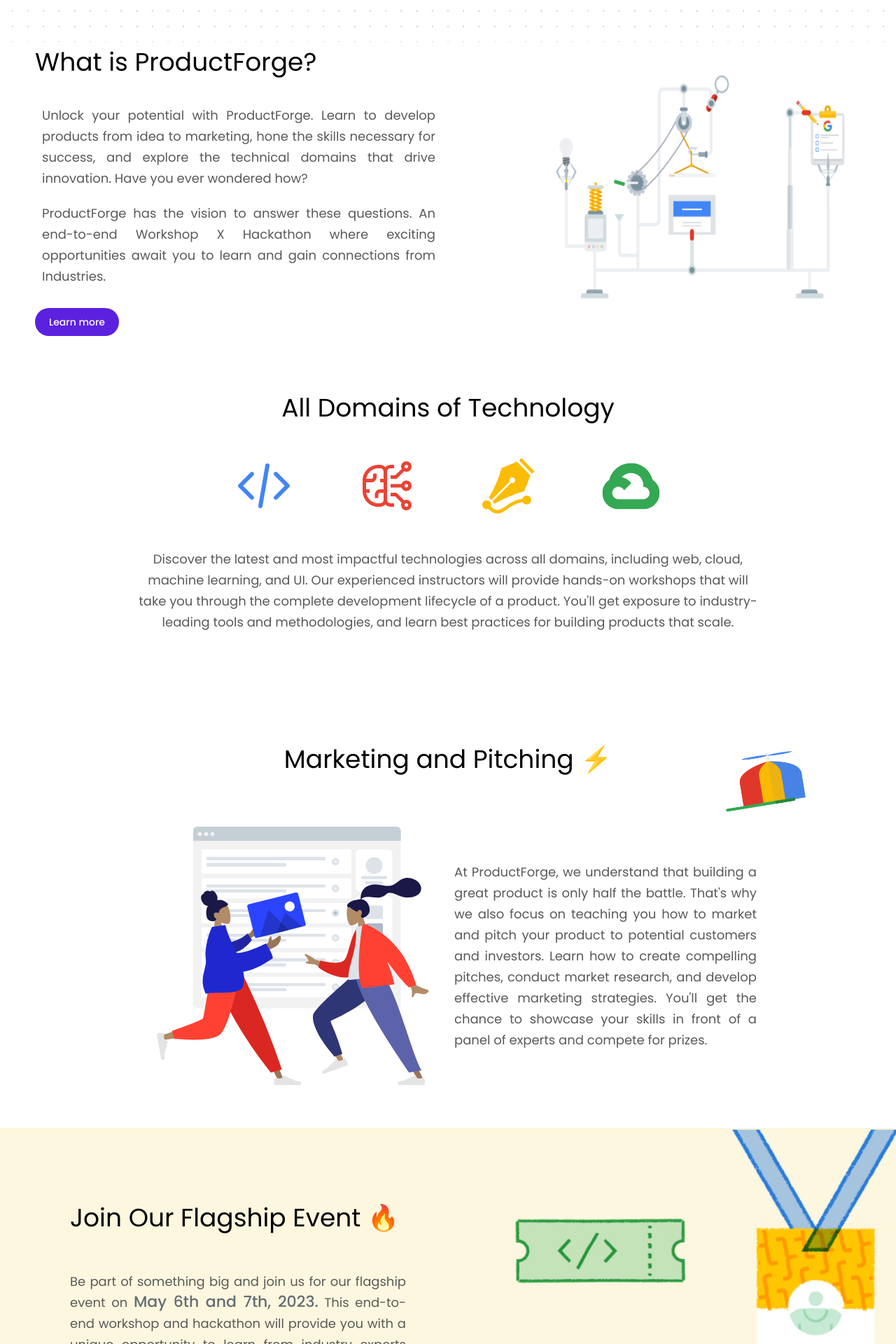
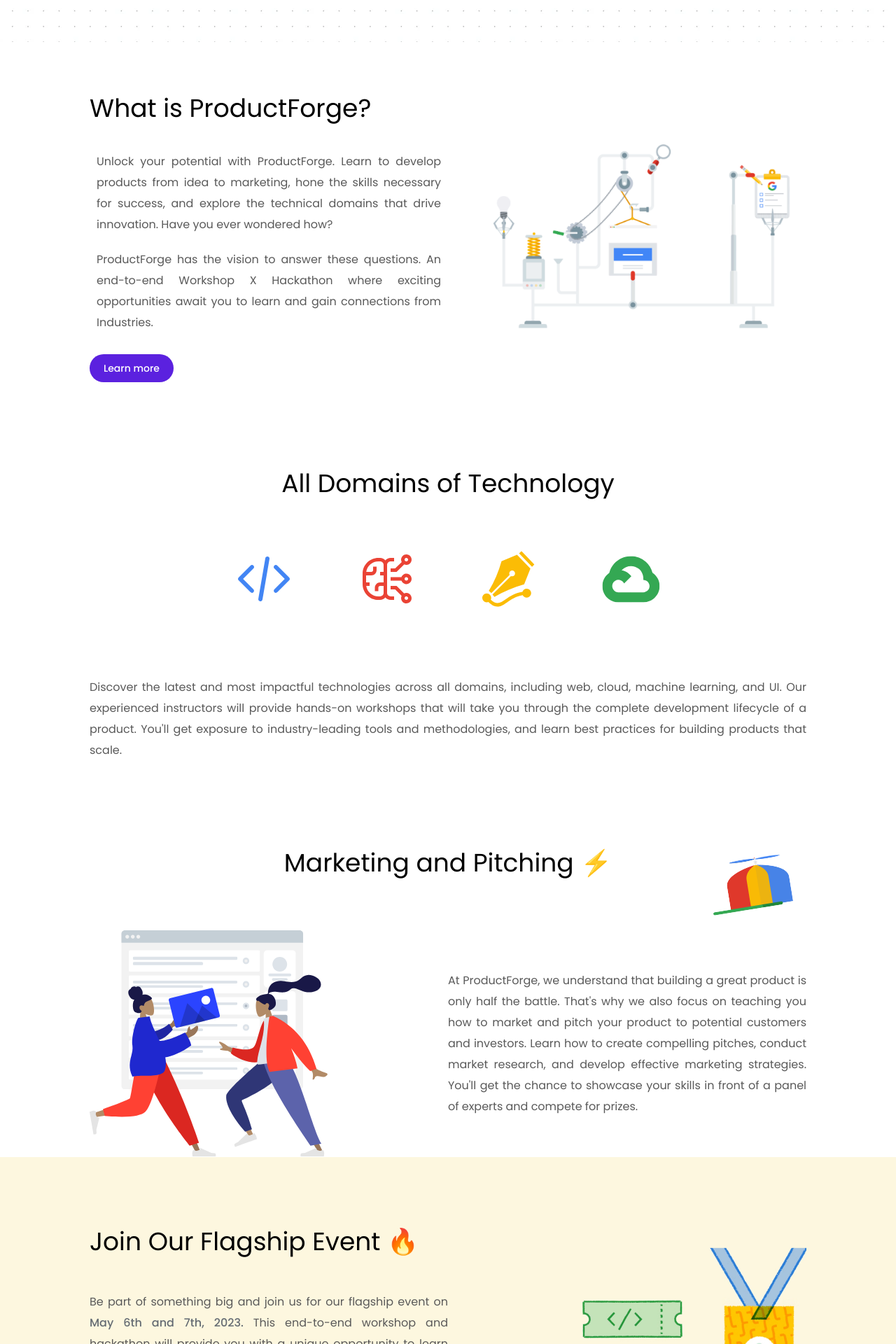
Before and after one commit to niyasrad/GDSC2022, a React (Create React App) app in the folder gdsc/: page / in a window 1280 px wide. Shown: the part 860-2780 px from the top of the page at 70% size. Built offline with nearby package versions, Linux system fonts and the light colour scheme.

Commit message:
[Niyas][Issue] Fixed Issue #14 (#16)
Co-authored-by: Niyas Hameed <niyas@cirqt.com>

```diff
--- a/gdsc/src/Pages/DomainSplit/DomainSplitPage.js
+++ b/gdsc/src/Pages/DomainSplit/DomainSplitPage.js
@@ -6,7 +6,8 @@
 function DomainSplitPage() {
   return (
     <div className="domain-body" id='domains'>
-      <div className="domain-heading">All Domains of Technology</div>
+      <div className="domain-body__content">
+        <h1 className="domain-heading">All Domains of Technology</h1>
         <div className="domain-icons">
           <img className="domain-web" src={WEBmg} alt="Web" />
           <img className="domain-ml" src={MLimg} alt="ML" />
@@ -22,6 +23,7 @@
           building products that scale.
         </div>
       </div>
+    </div>
   );
 }
 
--- a/gdsc/src/Pages/DomainSplit/domainSplit.css
+++ b/gdsc/src/Pages/DomainSplit/domainSplit.css
@@ -7,7 +7,12 @@
   align-items: center;
 
   color: #000000;
-  margin: 25px;
+}
+.domain-body__content {
+  display: flex;
+  flex-direction: column;
+  align-items: center;
+  max-width: 60vw;
 }
 .domain-body {
   display: flex;
@@ -38,21 +43,35 @@
 }
 .domain-text {
   font-family: "Poppins";
-  margin: 25px;
-  width: 70%;
   height: 120px;
+  text-align: justify;
   font-style: normal;
   font-weight: 400;
-  font-size: 18px;
+  font-size: 16px;
   line-height: 30px;
+  padding-top: 25px;
   padding-bottom: 220px;
   /* or 167% */
   color: #595959;
-
-  text-align: center;
 }
 
 /* media queries */
+
+@media only screen and (max-width: 1300px) {
+  .domain-body__content {
+      max-width: 80vw;
+      gap: 50px;
+  }
+}
+
+@media screen and (max-width:990px) {
+  .domain-text {
+    line-height: 24px;
+  }
+  .domain-heading {
+    font-size: 24px;
+  }
+}
 @media screen and (max-width: 768px) {
   .domain-heading {
     /* font-size: 24px; */
--- a/gdsc/src/Pages/EventInfo/EventInfoPage.js
+++ b/gdsc/src/Pages/EventInfo/EventInfoPage.js
@@ -5,6 +5,7 @@
   return (
     <>
       <div className="event-info" id='info'>
+        <div className="event-info__content">
           <div className="event-info-left">
             <h1>What is ProductForge?</h1>
             <div className="event-content">
@@ -26,6 +27,8 @@
             <img src={EventImg} className alt="event-img" />
           </div>
         </div>
+
+      </div>
     </>
   );
 }
--- a/gdsc/src/Pages/EventInfo/EventPage.css
+++ b/gdsc/src/Pages/EventInfo/EventPage.css
@@ -2,8 +2,14 @@
     display:flex;
     align-items: center;
     justify-content: space-around;
-    padding-left: 50px;
     margin-bottom: 50px;
+    min-height: 70vh;
+}
+.event-info__content {
+    max-width: 60vw;
+    display: flex;
+    align-items: center;
+    gap: 100px;
 }
 .event-info-left h1{
     font-size: 36px;
@@ -13,8 +19,7 @@
 }
 
 .event-info-left {
-    width:610px;
-    padding-right: 20px;
+    max-width: 50%;
 }
 
 .event-content{
@@ -25,7 +30,7 @@
 .event-content p{
     text-align: justify;
     padding:0 10px;
-    font-size: 18px;
+    font-size: 16px;
     line-height: 30px;
     color:#595959;
 }
@@ -35,25 +40,36 @@
 }
 
 .event-info-right{
-    margin-right: 50px;
-    margin-left: 128px;
+    display: flex;
+    justify-content: center;
+    align-items: center;
 }
 
 .event-info-right img{
-    width:450px;
-    height: 420px;
+    width: 100%;
+    object-fit: contain;
 }
 
-@media screen and (max-width:768px){
+@media only screen and (max-width: 1300px) {
+    .event-info__content {
+        max-width: 80vw;
+        gap: 50px;
+    }
+}
+
+@media screen and (max-width:990px){
     .event-info{
         flex-direction: column-reverse;
         justify-content: center;
         align-items: center;
         padding:10px 10px;
     }
-    .event-info-left{
-        width:350px;
-        padding-right: 0px;
+    .event-info__content {
+        flex-direction: column-reverse;
+        justify-content: center;
+    }
+    .event-info-left {
+        max-width: 100%;
     }
     .event-info-right{
         margin-left: 0px;
@@ -67,7 +83,6 @@
         text-align: center;
         font-size: 24px;
         line-height: 30px;
-        margin-bottom: 20px;
     }
     .event-content{
         width: 100%;
@@ -77,3 +92,10 @@
         line-height: 24px;
     }
 }
+
+@media only screen and (max-width: 580px) {
+    .event-content p{
+        font-size: 14px;
+        line-height: 24px;
+    }
+}
--- a/gdsc/src/Pages/FAQ/faq.css
+++ b/gdsc/src/Pages/FAQ/faq.css
@@ -4,6 +4,9 @@
 
 .accordian{
     width: 70%;
+    display: flex;
+    flex-direction: column;
+    gap: 20px;
     max-width: 640px;
     margin: auto;
 }
--- a/gdsc/src/Pages/Marketing/marketingPage.css
+++ b/gdsc/src/Pages/Marketing/marketingPage.css
@@ -3,7 +3,13 @@
   display: flex;
   flex-direction: column;
   align-items: center;
-  margin: 10px;
+}
+.marketing-body__content {
+  display: flex;
+  flex-direction: column;
+  align-items: center;
+  position: relative;
+  max-width: 60vw;
 }
 .marketing-header {
   font-family: "Poppins";
@@ -22,21 +28,22 @@
   right: 100px;
 }
 .marketing-content {
-  width: 70%;
+  padding-top: 50px;
   display: flex;
   flex-direction: row;
-  margin: 25px;
   align-items: center;
+  justify-content: space-between;
+  gap: 100px;
 }
 .marketing-content img {
-  width: 60%;
-  margin: 25px;
+  width: 350px;
 }
 .marketing-description {
+  max-width: 50%;
   font-family: "Poppins";
   font-style: normal;
   font-weight: 400;
-  font-size: 18px;
+  font-size: 16px;
   line-height: 30px;
   /* or 167% */
   color: #595959;
@@ -45,43 +52,44 @@
 }
 
 /* media queries */
-@media (max-width: 1020px) {
+@media (max-width: 1300px) {
+  .marketing-body__content {
+    max-width: 80vw;
+  }
   .cap-icon {
     right: 0;
   }
-  .marketing-content {
-    width: unset;
+}
+@media (max-width: 990px) {
+  .cap-icon {
+    display: none;
   }
-}
-@media (max-width: 820px) {
   .marketing-header{
     margin: 0;
+    font-size: 24px;
   }
   .marketing-content {
     flex-direction: column;
+    width: 100%;
   }
-  .marketing-content {
-    width: unset;
-  }
-
   .cap-icon {
     top: 0;
     right: 0;
   }
   .marketing-description {
+    max-width: 100%;
     font-size: 16px;
-    line-height: 25px;
+    line-height: 24px;
+    width: 100%;
   }
 }
-@media (max-width: 600px) {
-  .cap-icon {
-    display: none;
-  }
-}
-@media (max-width: 450px) {
+@media (max-width: 580px) {
   .marketing-header {
     font-size: 24px;
     line-height: 30px;
+  }
+  .marketing-content img {
+    width:  60%;
   }
   .marketing-description {
     font-size: 14px;
--- a/gdsc/src/Pages/Marketing/marketingPage.js
+++ b/gdsc/src/Pages/Marketing/marketingPage.js
@@ -4,6 +4,7 @@
 function MarketingPage() {
   return (
     <div className="marketing-body">
+      <div className="marketing-body__content">
         <div className="marketing-header">Marketing and Pitching ⚡️</div>
         <div className="cap-icon">
           <img src={hatImage} alt="Hat" />
@@ -21,6 +22,7 @@
           </div>
         </div>
       </div>
+    </div>
   );
 }
 
--- a/gdsc/src/Pages/Register/RegisterPage.css
+++ b/gdsc/src/Pages/Register/RegisterPage.css
@@ -4,37 +4,51 @@
     background-color:#FDF7DF;
     justify-content: space-between;
     padding-bottom: 20px;
+    align-items: center;
+    justify-content: center;
 }
 
+.register__content {
+    padding-top: 100px;
+    padding-bottom: 100px;
+    display: flex;
+    justify-content: space-between;
+    align-items: center;
+    max-width: 60vw;
+    gap: 100px;
+}
 .register__header h1{
-    padding-top: 108px;
-    margin-left:100px;
     font-size:36px;
     font-weight:400;
     line-height: 42px;
 }
 
 .register__container__left__button{
-    margin-left:100px;
-    margin-top:25px;
+
+}
+
+.date {
+    font-size: 16px;
 }
 .register__container__left p{
-    font-size: 18px;
+    font-size: 16px;
     text-align: justify;
-    margin-top: 55px;
-    margin-left: 100px;
     line-height: 30px;
     font-weight: 400;
     color:#595959;
+    padding-bottom: 25px;
+}
+.wrapper {
+    max-width: 50%;
+    height: 100%;
+    display: flex;
+    flex-direction: column;
+    justify-content: space-between;
+    gap: 50px;
 }
 .register__container__left {
     display:flex;
     flex-direction: column;
-    justify-content: space-between;
-}
-.register__container{
-    display: flex;
-    flex-direction: row;
     justify-content: space-between;
 }
 
@@ -43,16 +57,19 @@
 }
 
 .register__container__right img{
-    max-width: 700px;
+    width: 100%;
 }
 
-@media screen and (max-width:1190px) {
+@media screen and (max-width:1300px) {
+    .register__content {
+        max-width: 80vw;
+    }
+}
+
+@media screen and (max-width:990px) {
     .register__container__right{
         display:none;
     }
-}
-
-@media screen and (max-width:860px) {
     .register{
         padding-bottom: 56px;
     }
@@ -68,16 +85,24 @@
    }
    .register__container__left p{
     text-align: justify;
-    font-size:14px;
+    font-size: 16px;
     line-height: 24px;
-    margin: 20px 20px;
    }
    .register__container__left span{
-    font-weight: 700;
+        font-weight: 700;
    }
    .register__container__left__button {
-    margin-left: 20px;
-    margin-top: 25px;
-    align-self: flex-start;
+        align-self: flex-start;
+    }
+    .wrapper {
+        max-width: 100%;
+    }
 }
+
+@media screen and (max-width: 580px) {
+    .register__container__left p{
+        text-align: justify;
+        font-size: 14px;
+        line-height: 24px;
+    }
 }
--- a/gdsc/src/Pages/Register/RegisterPage.js
+++ b/gdsc/src/Pages/Register/RegisterPage.js
@@ -4,6 +4,7 @@
 function RegisterPage() {
   return (
     <div className="register" id="schedule">
+      <div className="register__content">
         <div className="wrapper">
           <div className="register__header">
             <h1>Join Our Flagship Event 🔥</h1>
@@ -31,6 +32,8 @@
           <img src={RegisterIMG} alt="" />
         </div>
       </div>
+
+    </div>
   );
 }
 
```
Lines whose indentation alone changed are shown as unchanged.
